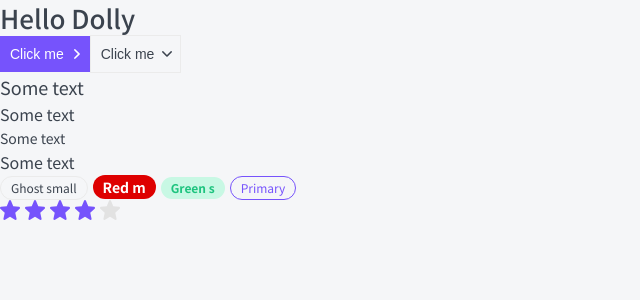
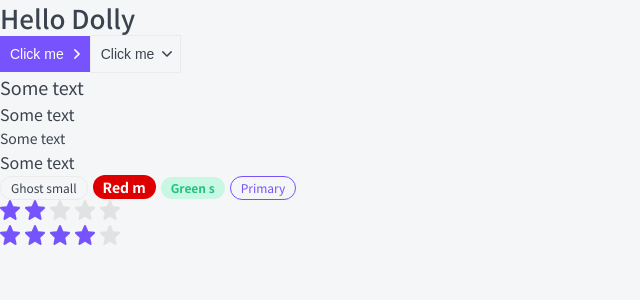
Before and after one commit to vik753/nextjs-course, a Next.js app: page / in a window 1280 px wide. Shown: the top 300 px of the page, without its empty margins (0-640 px from the left). Built offline with nearby package versions, Linux system fonts and the light colour scheme.

Commit message:
Rating component is done

```diff
--- a/components/Rating/Rating.module.css
+++ b/components/Rating/Rating.module.css
@@ -1,7 +1,13 @@
-.filled {
+.filled svg {
 	fill: var(--primary);
+
+	transition: all 0.2s;
 }
 
-.star {
+.star svg {
 	margin-right: 5px;
 }
+
+.editable svg {
+	cursor: pointer;
+}
--- a/components/Rating/Rating.tsx
+++ b/components/Rating/Rating.tsx
@@ -1,4 +1,4 @@
-import { useEffect, useState } from 'react';
+import { KeyboardEvent, useEffect, useState } from 'react';
 import cn from 'classnames';
 
 import { RatingProps } from './Rating.props';
@@ -17,13 +17,39 @@ const Rating = ({ rating, isEditable, setRating, ...props }: RatingProps) => {
 
 	const constructRating = (currentRating: number) => {
 		const updatedRatingArray = ratingArray.map((r, index) => (
-			<StarIcon
+			<span
 				className={cn(styles.star, {
 					[styles.filled]: index < currentRating,
+					[styles.editable]: isEditable,
 				})}
-			/>
+				onMouseEnter={() => changeDisplay(index + 1)}
+				onMouseLeave={() => changeDisplay(rating)}
+				onClick={() => onClickRating(index + 1)}
+			>
+				<StarIcon
+					tabIndex={isEditable ? 0 : -1}
+					onKeyDown={(e: KeyboardEvent<SVGElement>) =>
+						handleSpace(e, index + 1)
+					}
+				/>
+			</span>
 		));
 		setRaringArray(updatedRatingArray);
+	};
+
+	const changeDisplay = (i: number) => {
+		if (!isEditable) return;
+		constructRating(i);
+	};
+
+	const onClickRating = (i: number) => {
+		if (!isEditable || !setRating) return;
+		setRating(i);
+	};
+
+	const handleSpace = (e: KeyboardEvent<SVGElement>, i: number) => {
+		if (!isEditable || !setRating || e.code !== 'Space') return;
+		setRating(i);
 	};
 
 	return (
--- a/pages/index.tsx
+++ b/pages/index.tsx
@@ -5,8 +5,12 @@ import Button from '../components/Button/Button';
 import Ptag from '../components/Ptag/Ptag';
 import Tag from '../components/Tag/Tag';
 import Rating from '../components/Rating/Rating';
+import { useState } from 'react';
 
 const Home: NextPage = () => {
+	const [rating, setRating] = useState<number>(4);
+	const [rating2, setRating2] = useState<number>(2);
+
 	return (
 		<>
 			<Htag tag='h1'>Hello Dolly</Htag>
@@ -28,7 +32,8 @@ const Home: NextPage = () => {
 				Green s
 			</Tag>
 			<Tag color='primary'>Primary</Tag>
-			<Rating rating={4} />
+			<Rating rating={rating2} isEditable setRating={setRating2} />
+			<Rating rating={rating} isEditable setRating={setRating} />
 		</>
 	);
 };
```
